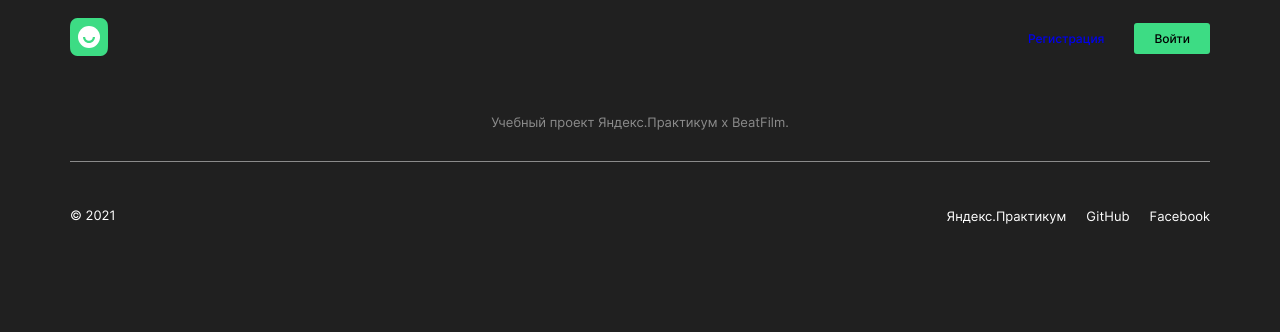
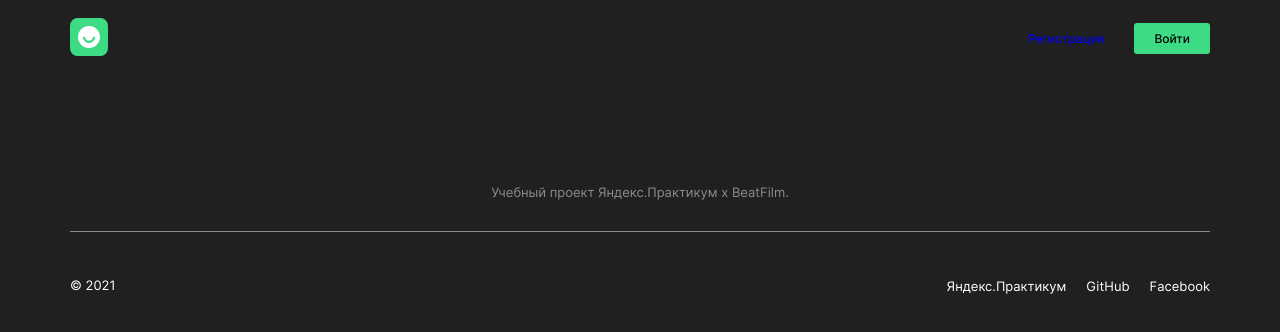
Before and after one commit to kspshnik/movies-service, a React (Create React App) app: page / in a window 1280 px wide. Shown: the top 332 px of the page. Built offline with nearby package versions, Linux system fonts and the light colour scheme.

Commit message:
refactor: перераспределение паддингов

```diff
--- a/src/components/Footer/Footer.css
+++ b/src/components/Footer/Footer.css
@@ -4,7 +4,7 @@
   align-items: center;
   justify-content: flex-end;
   width: 100%;
-  padding: 10px 0;
+  padding: 80px 0 10px 0;
   margin: 0 auto;
   box-sizing: border-box;
   }
```
